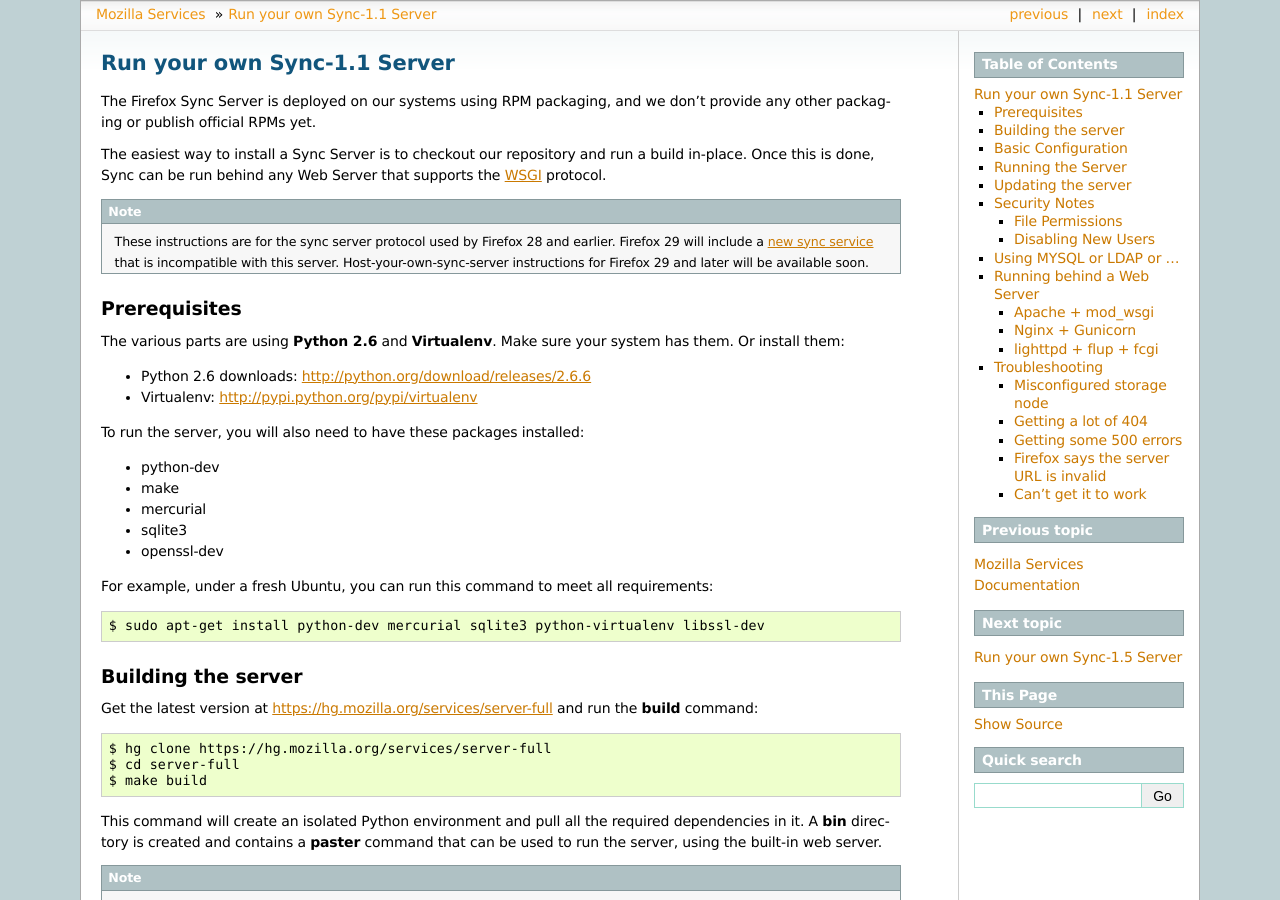
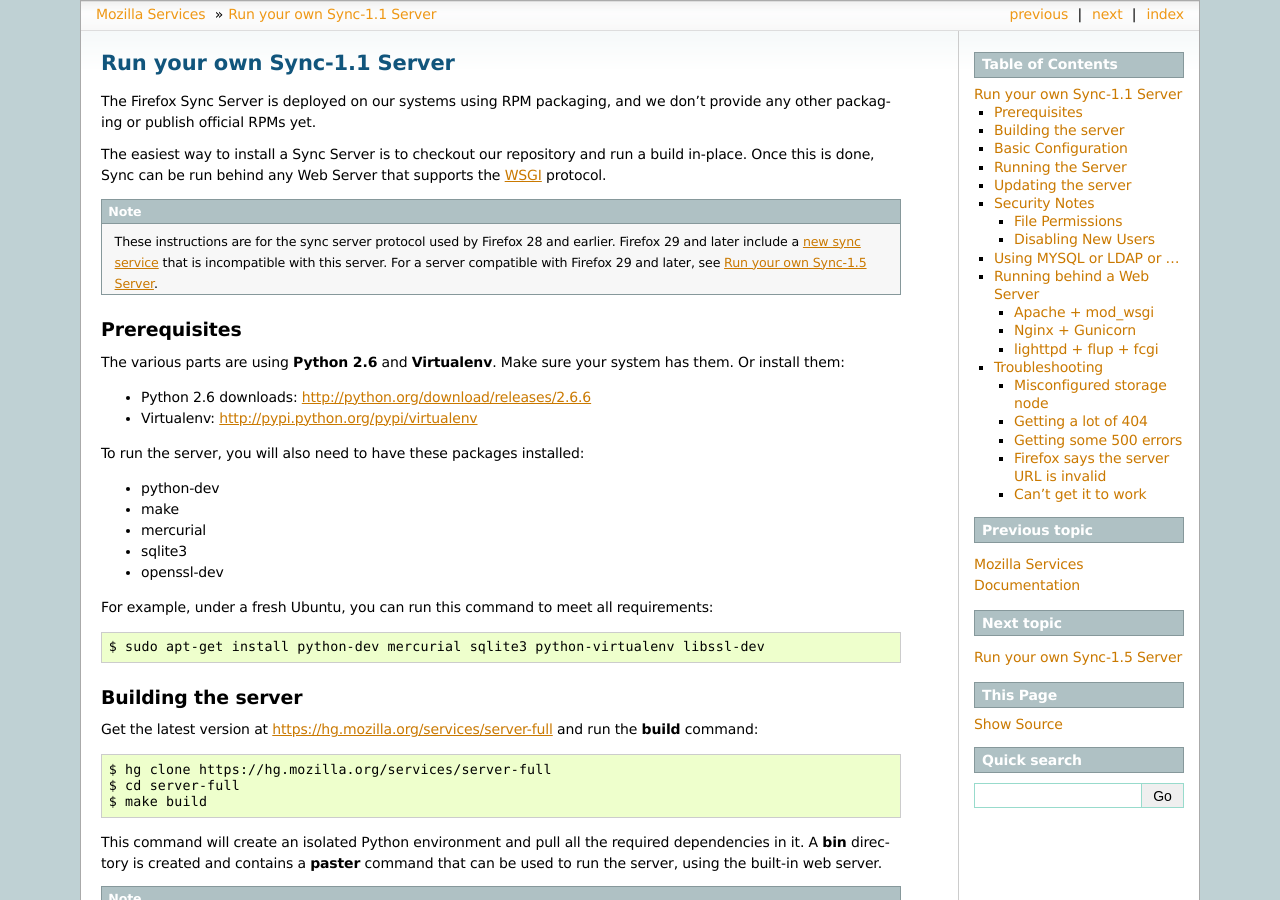
Before and after one commit to mozilla-services/docs, a Sphinx documentation site: the page built from source/howtos/run-sync.rst, in a window 1280 px wide and 900 px high. Built offline with Sphinx 7.4.7, drawn with Linux system fonts in a browser that asks for light colours; the version number could not be read and is left out.

Commit message:
Link to self-hosted-sync-1.5 docs from the 1.1 page.

```diff
--- a/source/howtos/run-sync.rst
+++ b/source/howtos/run-sync.rst
@@ -12,11 +12,10 @@
 any Web Server that supports the :term:`WSGI` protocol.
 
 .. note:: These instructions are for the sync server protocol used by Firefox
-   28 and earlier.  Firefox 29 will include a `new sync service
+   28 and earlier.  Firefox 29 and later include a `new sync service
    <https://wiki.mozilla.org/User_Services/Sync>`_ that is incompatible with
-   this server.  Host-your-own-sync-server instructions for Firefox 29 and
-   later will be available soon.
-
+   this server.  For a server compatible with Firefox 29 and later, see
+   :ref:`howto_run_sync15`.
 
 
 Prerequisites
```
